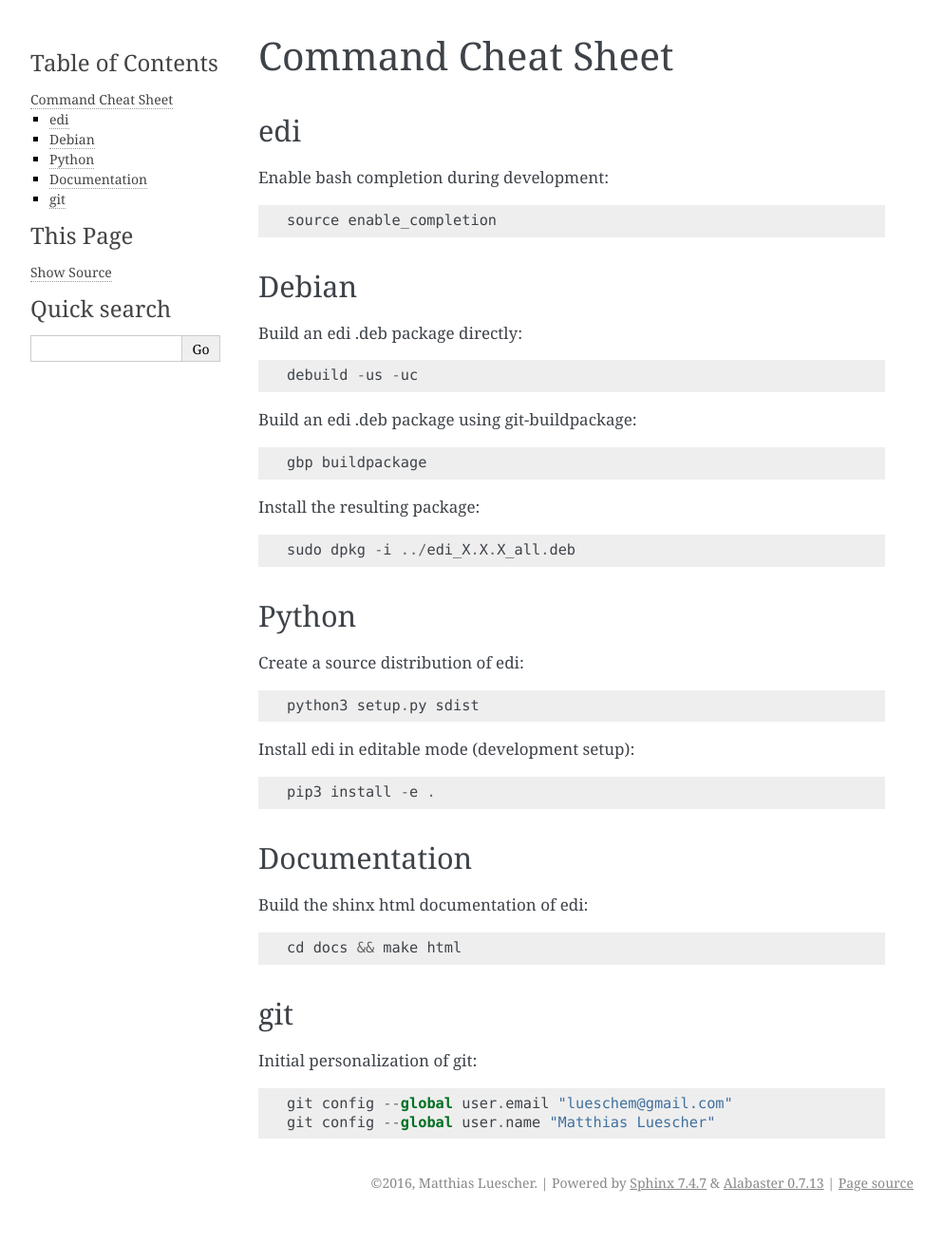
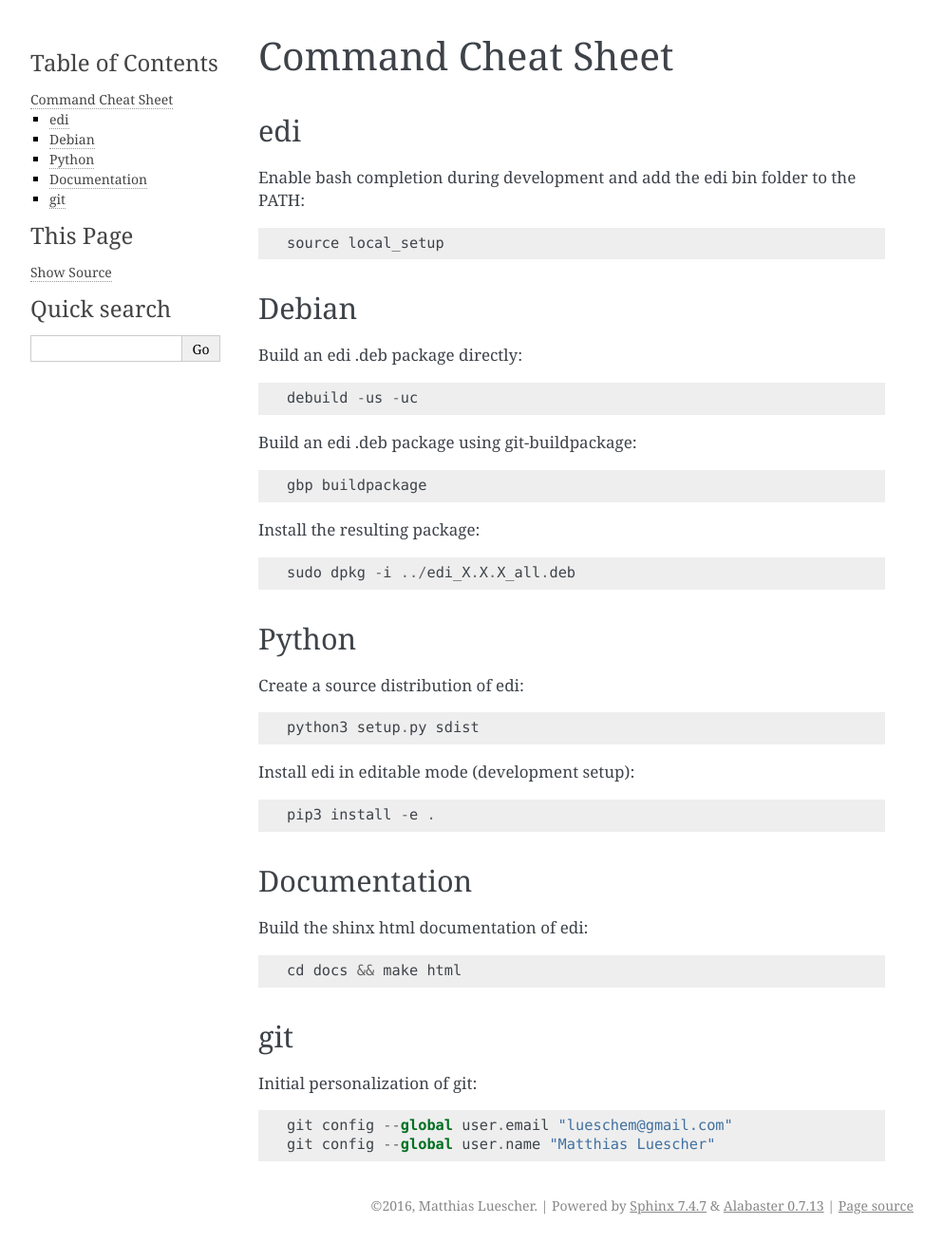
Before and after one commit to lueschem/edi, a Sphinx documentation site: the page built from docs/command_cheat_sheet.rst, in a window 1280 px wide. Shown: the whole page at 95% size, without its empty margins (148-1141 px from the left). Built offline with Sphinx 7.4.7, drawn with Linux system fonts in a browser that asks for light colours; the version number could not be read and is left out; before the commit the page ends 1285 px from its top, so only the background shows below that.

Commit message:
Updated command cheat sheet.

```diff
--- a/docs/command_cheat_sheet.rst
+++ b/docs/command_cheat_sheet.rst
@@ -4,11 +4,11 @@ Command Cheat Sheet
 edi
 +++
 
-Enable bash completion during development:
+Enable bash completion during development and add the edi bin folder to the PATH:
 
 ::
 
-  source enable_completion
+  source local_setup
 
 Debian
 ++++++
```
